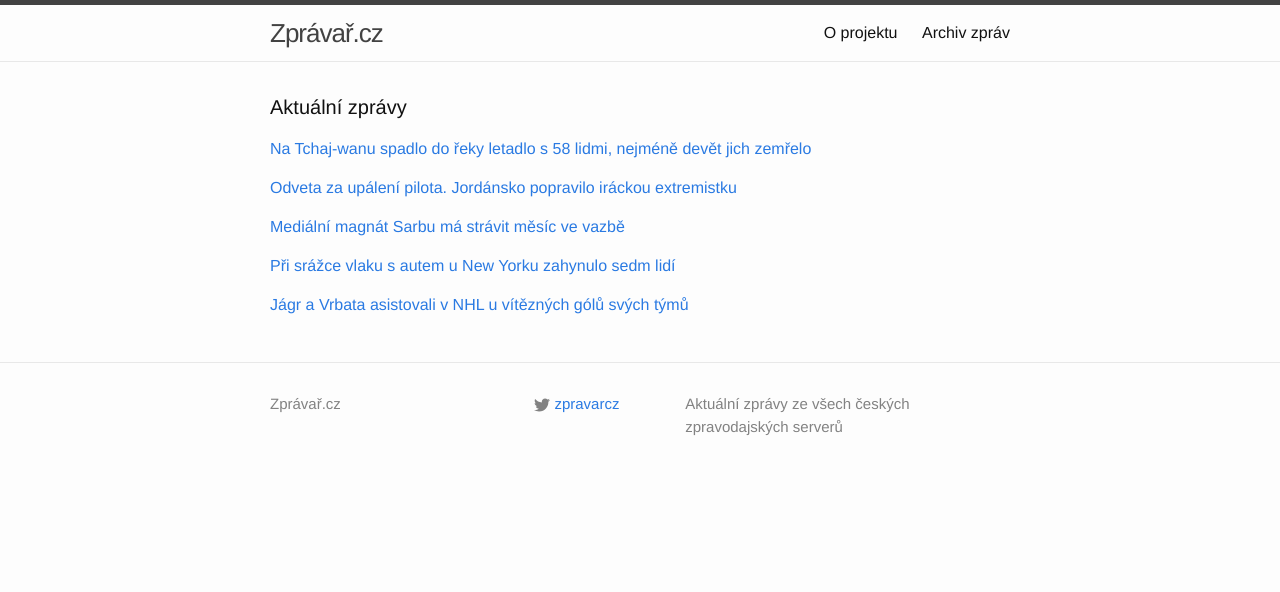
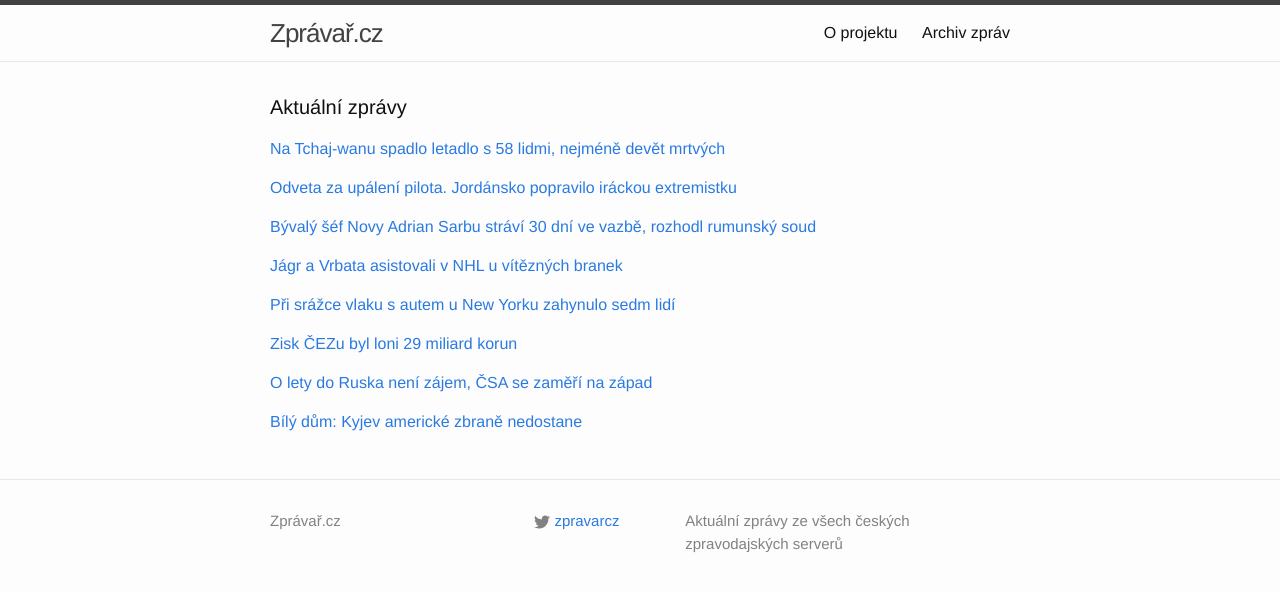
Before and after one commit to adliska/zpravar, a Jekyll site: the page built from index.html, in a window 1280 px wide. Shown: the top 592 px of the page. Built offline with Jekyll 4.4.1, drawn with Linux system fonts in a browser that asks for light colours.

Commit message:
zpravar news update

```diff
--- a/index.html
+++ b/index.html
@@ -5,9 +5,12 @@ layout: default
 <div class="home">
     <h1 class="page-heading">Aktuální zprávy</h1>
 
-<p><a href="javascript:;" onclick="toggle_visibility('zpravy0')">Na Tchaj-wanu spadlo do řeky letadlo s 58 lidmi, nejméně devět jich zemřelo</a></p>
+<p><a href="javascript:;" onclick="toggle_visibility('zpravy0')">Na Tchaj-wanu spadlo letadlo s 58 lidmi, nejméně devět mrtvých</a></p>
 <div id="zpravy0" style="display:none">
 <ul>
+<li><a href=http://www.ceskenoviny.cz/zpravy/zpravy/na-tchaj-wanu-spadlo-letadlo-s-58-lidmi-nejmene-devet-mrtvych/1177104>Na Tchaj-wanu spadlo letadlo s 58 lidmi, nejméně devět mrtvých - www.ceskenoviny.cz</a></li>
+<li><a href=http://www.rozhlas.cz/_zprava/na-tchajwanu-se-zritilo-letadlo-s-58-lidmi-na-palube-nejmene-jedenact-cestujicich-zahynulo--1451466>Na Tchaj-wanu se zřítilo letadlo s 58 lidmi na palubě, nejméně jedenáct cestujících zahynulo - www.rozhlas.cz</a></li>
+<li><a href=http://www.ceskatelevize.cz/ct24/svet/300514-v-tchaj-peji-spadlo-letadlo-do-reky-zatim-12-mrtvych/>V Tchaj-peji spadlo letadlo do řeky - zatím 12 mrtvých - www.ceskatelevize.cz</a></li>
 <li><a href=http://zahranicni.ihned.cz/c1-63482360-na-tchaj-wanu-spadlo-do-reky-letadlo-s-58-lidmi-nejmene-devet-jich-zemrelo>Na Tchaj-wanu spadlo do řeky letadlo s 58 lidmi, nejméně devět jich zemřelo - zahranicni.ihned.cz</a></li>
 <li><a href=http://www.novinky.cz/zahranicni/svet/360662-na-tchaj-wanu-se-zritilo-letadlo-do-reky-zemrelo-devet-lidi.html>Na Tchaj-wanu se zřítilo letadlo do řeky , zemřelo devět lidí - www.novinky.cz</a></li>
 <li><a href=http://www.lidovky.cz/na-tchaj-wanu-se-zritilo-letadlo-do-reky-nejmene-devet-mrtvych-p6w-/zpravy-svet.aspx?c=A150204_071706_ln_zahranici_ele>Na Tchaj-wanu se zřítilo letadlo do řeky. Nejméně devět mrtvých  - www.lidovky.cz</a></li>
@@ -32,28 +35,52 @@ layout: default
 <li><a href=http://www.rozhlas.cz/_zprava/jordansko-popravilo-v-reakci-na-vrazdu-sveho-pilota-extremistku-risaviovou--1451453>Jordánsko popravilo v reakci na vraždu svého pilota extremistku Rišávíovou - www.rozhlas.cz</a></li>
 <li><a href=http://zpravy.idnes.cz/jordansko-popravilo-extremistku-risaviovou-a-dalsiho-radikala-pwp-/zahranicni.aspx?c=A150204_044610_zahranicni_wlk>Jordánsko popravilo teroristku a dalšího vězně, reaguje na upálení pilota - zpravy.idnes.cz</a></li>
 </ul>
-</div><p><a href="javascript:;" onclick="toggle_visibility('zpravy2')">Mediální magnát Sarbu má strávit měsíc ve vazbě</a></p>
+</div><p><a href="javascript:;" onclick="toggle_visibility('zpravy2')">Bývalý šéf Novy Adrian Sarbu stráví 30 dní ve vazbě, rozhodl rumunský soud</a></p>
 <div id="zpravy2" style="display:none">
 <ul>
+<li><a href=http://zahranicni.ihned.cz/c1-63482390-byvaly-sef-novy-adrian-sarbu-stravi-30-dni-ve-vazbe-rozhodl-rumunsky-soud>Bývalý šéf Novy Adrian Sarbu stráví 30 dní ve vazbě, rozhodl rumunský soud - zahranicni.ihned.cz</a></li>
 <li><a href=http://www.ceskatelevize.cz/ct24/svet/300515-medialni-magnat-sarbu-ma-stravit-mesic-ve-vazbe/>Mediální magnát Sarbu má strávit měsíc ve vazbě - www.ceskatelevize.cz</a></li>
 <li><a href=http://ekonomika.idnes.cz/soud-poslal-exsefa-novy-sarbua-na-tricet-dni-do-vazby-pcy-/eko-zahranicni.aspx?c=A150204_065954_eko-zahranicni_jj>Rumunský soud poslal exšéfa Novy Sarbua na třicet dní do vazby - ekonomika.idnes.cz</a></li>
 <li><a href=http://www.novinky.cz/zahranicni/evropa/360663-medialni-magnat-sarbu-skoncil-v-rumunske-vazbe.html>Mediální magnát Sarbu skončil v rumunské vazbě  - www.novinky.cz</a></li>
 <li><a href=http://www.ceskenoviny.cz/zpravy/zpravy/rumunsky-soud-poslal-medialniho-magnata-sarbua-na-30-dni-do-vazby/1177101>Rumunský soud poslal mediálního magnáta Sarbua na 30 dní do vazby - www.ceskenoviny.cz</a></li>
 <li><a href=http://echo24.cz/a/wF8vF>Mediální magnát Sarbu opustil rumunskou vazbu - echo24.cz</a></li>
 </ul>
-</div><p><a href="javascript:;" onclick="toggle_visibility('zpravy3')">Při srážce vlaku s autem u New Yorku zahynulo sedm lidí</a></p>
+</div><p><a href="javascript:;" onclick="toggle_visibility('zpravy3')">Jágr a Vrbata asistovali v NHL u vítězných branek</a></p>
 <div id="zpravy3" style="display:none">
+<ul>
+<li><a href=http://www.denik.cz/hokej/jagr-a-vrbata-asistovali-v-nhl-u-viteznych-branek-20150204.html>Jágr a Vrbata asistovali v NHL u vítězných branek - www.denik.cz</a></li>
+<li><a href=http://hokej.idnes.cz/hokej-nhl-zpravodajtsvi-081-/nhl.aspx?c=A150204_072217_nhl_rou>Jágr a Vrbata asistovali v NHL u vítězných gólů svých týmů - hokej.idnes.cz</a></li>
+<li><a href=http://www.sportovninoviny.cz/zpravy/jagr-a-vrbata-asistovali-v-nhl-u-viteznych-branek/1177115>Jágr a Vrbata asistovali v NHL u vítězných branek - www.sportovninoviny.cz</a></li>
+<li><a href=http://sport.aktualne.cz/jagr-prihral-na-vitezny-gol-new-jersey-slape-presto-ztraci/r~ad10d284ac3011e4b6d20025900fea04/>Jágr přihrál na vítězný gól. New Jersey šlape, přesto ztrácí - sport.aktualne.cz</a></li>
+</ul>
+</div><p><a href="javascript:;" onclick="toggle_visibility('zpravy4')">Při srážce vlaku s autem u New Yorku zahynulo sedm lidí</a></p>
+<div id="zpravy4" style="display:none">
 <ul>
 <li><a href=http://zpravy.aktualne.cz/zahranici/pri-srazce-vlaku-s-autem-u-new-yorku-zahynulo-sedm-lidi/r~4a8f7dccac3511e4ab15002590604f2e/>Při srážce vlaku s autem u New Yorku zahynulo sedm lidí - zpravy.aktualne.cz</a></li>
 <li><a href=http://www.novinky.cz/zahranicni/amerika/360664-srazka-vlaku-s-autem-si-v-usa-vyzadala-sedm-obeti.html>Srážka vlaku s autem si v USA vyžádala sedm obětí - www.novinky.cz</a></li>
 <li><a href=http://zpravy.idnes.cz/srazka-vlaku-a-auta-v-new-yorku-dzx-/zahranicni.aspx?c=A150204_063357_zahranicni_jj>V New Yorku při střetu příměstského vlaku s autem zahynulo šest lidí - zpravy.idnes.cz</a></li>
 <li><a href=http://www.ceskatelevize.cz/ct24/svet/300512-v-new-yorku-se-srazil-vlak-s-autem-7-mrtvych/>V New Yorku se srazil vlak s autem - 7 mrtvých - www.ceskatelevize.cz</a></li>
 </ul>
-</div><p><a href="javascript:;" onclick="toggle_visibility('zpravy4')">Jágr a Vrbata asistovali v NHL u vítězných gólů svých týmů</a></p>
-<div id="zpravy4" style="display:none">
+</div><p><a href="javascript:;" onclick="toggle_visibility('zpravy5')">Zisk ČEZu byl loni 29 miliard korun</a></p>
+<div id="zpravy5" style="display:none">
 <ul>
-<li><a href=http://hokej.idnes.cz/hokej-nhl-zpravodajtsvi-081-/nhl.aspx?c=A150204_072217_nhl_rou>Jágr a Vrbata asistovali v NHL u vítězných gólů svých týmů - hokej.idnes.cz</a></li>
-<li><a href=http://www.sportovninoviny.cz/zpravy/jagr-a-vrbata-asistovali-v-nhl-u-viteznych-branek/1177115>Jágr a Vrbata asistovali v NHL u vítězných branek - www.sportovninoviny.cz</a></li>
-<li><a href=http://sport.aktualne.cz/jagr-prihral-na-vitezny-gol-new-jersey-slape-presto-ztraci/r~ad10d284ac3011e4b6d20025900fea04/>Jágr přihrál na vítězný gól. New Jersey šlape, přesto ztrácí - sport.aktualne.cz</a></li>
+<li><a href=http://www.novinky.cz/ekonomika/360665-zisk-cezu-byl-loni-29-miliard-korun.html>Zisk ČEZu byl loni 29 miliard korun - www.novinky.cz</a></li>
+<li><a href=http://ekonomika.idnes.cz/zisk-cez-byl-loni-29-miliard-d0q-/ekoakcie.aspx?c=A150204_073602_ekoakcie_jj>Zisk ČEZ dál klesá, polostátní firma loni vydělala 29 miliard - ekonomika.idnes.cz</a></li>
+<li><a href=http://zpravy.aktualne.cz/ekonomika/lonsky-cisty-zisk-cez-byl-29-miliard-kc-rekl-benes/r~7e9f486eac3411e4b98c002590604f2e/>Loňský čistý zisk ČEZ byl 29 miliard Kč, řekl Beneš - zpravy.aktualne.cz</a></li>
+<li><a href=http://www.financninoviny.cz/zpravodajstvi/zpravy/lonsky-cisty-zisk-cez-byl-29-miliard-kc/1177108>Loňský čistý zisk ČEZ byl 29 miliard Kč - www.financninoviny.cz</a></li>
+</ul>
+</div><p><a href="javascript:;" onclick="toggle_visibility('zpravy6')">O lety do Ruska není zájem, ČSA se zaměří na západ</a></p>
+<div id="zpravy6" style="display:none">
+<ul>
+<li><a href=http://zpravy.e15.cz/byznys/doprava-a-logistika/o-lety-do-ruska-neni-zajem-csa-se-zameri-na-zapad-1159420>O lety do Ruska není zájem, ČSA se zaměří na západ - zpravy.e15.cz</a></li>
+<li><a href=http://www.financninoviny.cz/zpravodajstvi/zpravy/csa-presouvaji-lety-z-ruska-na-zapad-otevrou-nove-linky/1177102>ČSA přesouvají lety z Ruska na západ, otevřou nové linky - www.financninoviny.cz</a></li>
+<li><a href=http://ekonomika.idnes.cz/csa-otevrou-deset-novych-linek-na-zapad-d9u-/eko-doprava.aspx?c=A150203_194935_eko-doprava_suj>ČSA přesouvají letadla z Ruska na západ. Otevřou 10 nových linek - ekonomika.idnes.cz</a></li>
+</ul>
+</div><p><a href="javascript:;" onclick="toggle_visibility('zpravy7')">Bílý dům: Kyjev americké zbraně nedostane</a></p>
+<div id="zpravy7" style="display:none">
+<ul>
+<li><a href=http://www.ceskatelevize.cz/ct24/svet/300516-bily-dum-kyjev-americke-zbrane-nedostane/>Bílý dům: Kyjev americké zbraně nedostane - www.ceskatelevize.cz</a></li>
+<li><a href=http://zpravy.idnes.cz/usa-zbrane-ukrajine-neposlou-djm-/zahranicni.aspx?c=A150204_071815_zahranicni_jj>USA zbraně Ukrajině nepošlou, upřednostňují diplomacii, řekl Bílý dům - zpravy.idnes.cz</a></li>
+<li><a href=http://www.ceskenoviny.cz/zpravy/zpravy/usa-zbrane-ukrajine-nedodaji-chteji-diplomaticke-reseni-krize/1177082>USA zbraně Ukrajině nedodají, chtějí diplomatické řešení krize - www.ceskenoviny.cz</a></li>
 </ul>
 </div></div>
```
